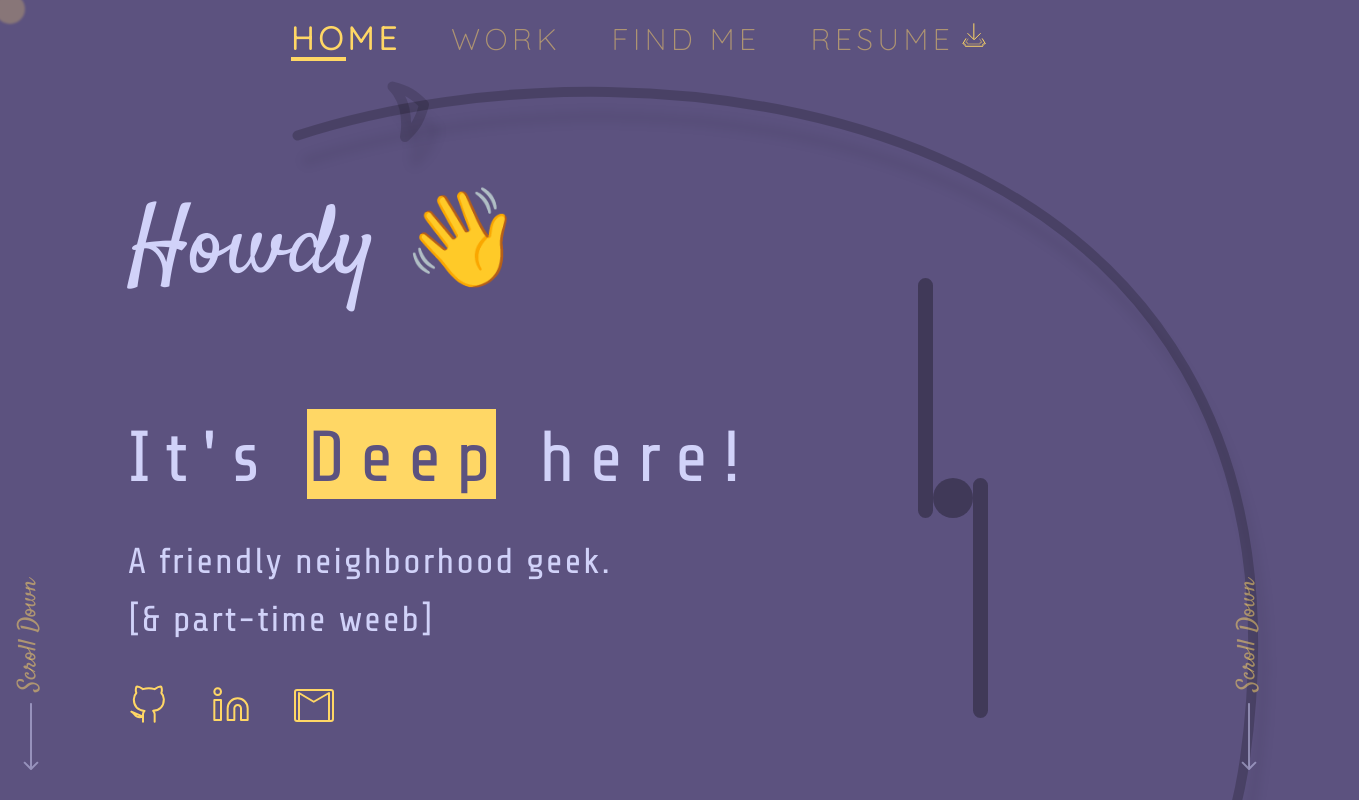
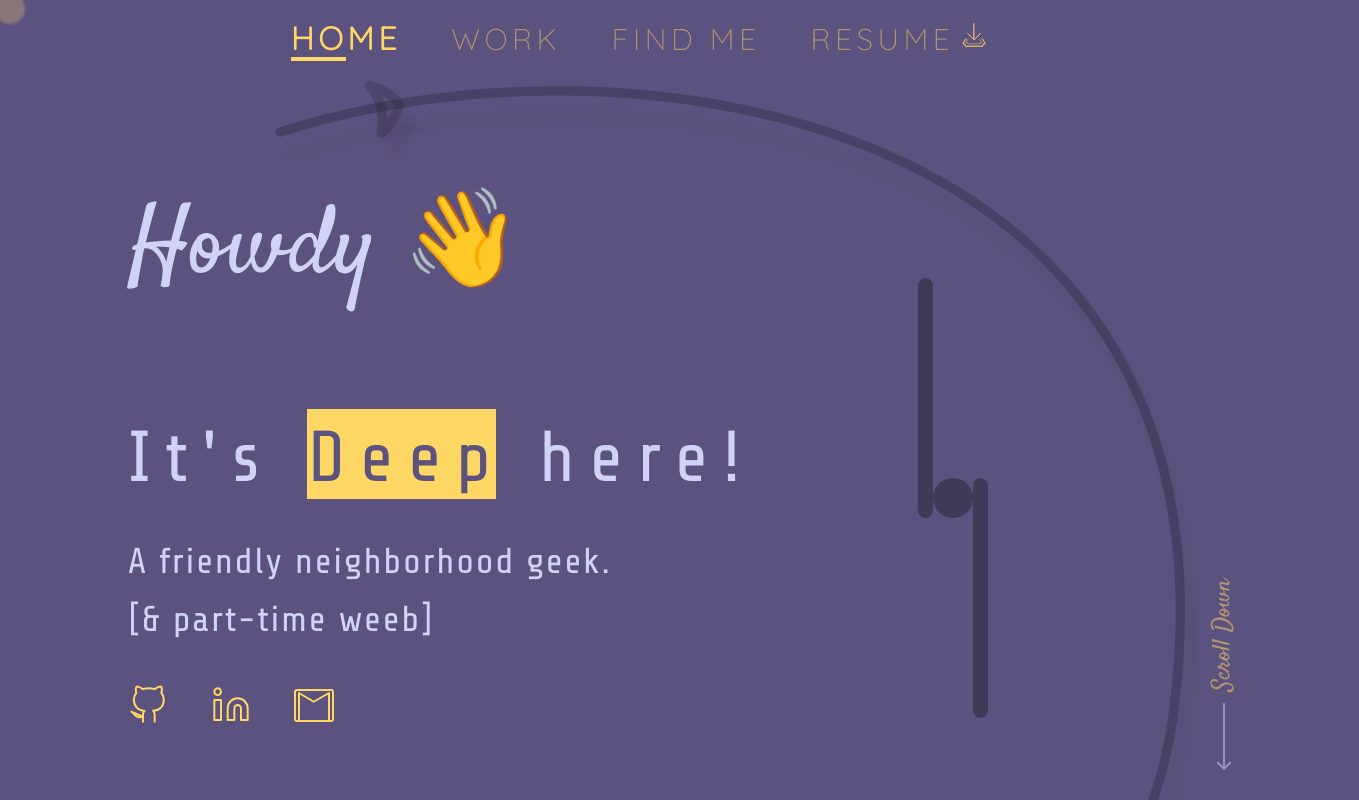
Before and after one commit to Deep3543/portfolio, a React (Create React App) app: page / in a window 1280 px wide. Shown: the top 800 px of the page, 1359 px wide, since content can reach past the window. Built offline with nearby package versions, Linux system fonts and the light colour scheme.

Commit message:
Fixed the issue of overloading the page from swirl

```diff
--- a/src/App.js
+++ b/src/App.js
@@ -1,10 +1,8 @@
 import React from 'react';
-import Skeleton from './components/docs/Skeleton';
 import Work from './components/docs/Work';
 import Find from './components/docs/Find';
 import Nav from './components/docs/views/Nav-dif';
 import Skel from './components/docs/Skeleton-dif';
-import {Link, animateScroll as scroll} from 'react-scroll';
 
 
 function App() {
@@ -12,7 +10,7 @@ function App() {
     <div className="app">
       {/* Back Design */}
       <i className="back-svg swirl">
-        <svg width="1359" height="3232" viewBox="0 0 1359 3232" fill="none" xmlns="http://www.w3.org/2000/svg">
+        <svg className='bg-swirl' width="1359" height="3232" viewBox="0 0 1359 3232" fill="none" xmlns="http://www.w3.org/2000/svg">
           <g filter="url(#filter0_d_263_141)">
           <path d="M424.031 27.7871C419.918 43.0904 415.721 50.1229 405 60C405 60 407.5 46 404.5 32C401.5 18 392.5 9.49999 392.5 9.49999C406.788 13.1623 413.693 17.1229 424.031 27.7871Z" stroke="black" stroke-opacity="0.15" stroke-width="10" stroke-linecap="round" stroke-linejoin="round"/>
           </g>
--- a/src/components/docs/Skeleton-dif.js
+++ b/src/components/docs/Skeleton-dif.js
@@ -38,14 +38,15 @@ class Skel extends Component{
                             <line x1="7.5" y1="7.5" x2="7.50001" y2="232.5" stroke="black" stroke-opacity="0.3" stroke-width="15" stroke-linecap="round"/>
                         </svg>
                     </i>
-                    <span className="back-svg scroll-left">
+                    {/* Temporarily not needed */}
+                    {/* <span className="back-svg scroll-left">
                         <p className="scroll-text">Scroll Down</p>
                         <i className="arrow-down">
                             <svg width="16" height="67" viewBox="0 0 16 67" fill="none" xmlns="http://www.w3.org/2000/svg">
                                 <path d="M9 1C9 0.447715 8.55228 -2.41411e-08 8 0C7.44772 2.41411e-08 7 0.447715 7 1L9 1ZM7.2929 66.7071C7.68342 67.0976 8.31659 67.0976 8.70711 66.7071L15.0711 60.3431C15.4616 59.9526 15.4616 59.3195 15.0711 58.9289C14.6805 58.5384 14.0474 58.5384 13.6569 58.9289L8 64.5858L2.34315 58.9289C1.95262 58.5384 1.31946 58.5384 0.928935 58.9289C0.53841 59.3195 0.53841 59.9526 0.928935 60.3431L7.2929 66.7071ZM7 1L7 66L9 66L9 1L7 1Z" fill="#D1D2F9" fill-opacity="0.5"/>
                             </svg>
                         </i>
-                    </span>
+                    </span> */}
                     <span className="back-svg scroll-right">
                         <p className="scroll-text">Scroll Down</p>
                         <i className="arrow-down">
--- a/src/styles/dif.css
+++ b/src/styles/dif.css
@@ -142,6 +142,10 @@ body::-webkit-scrollbar{
   top: 440px;
   left: 895px;
 }
+.bg-swirl{
+  width: 100%;
+  height: 100%;
+}
 .swirl{
   top: 76.83px;
   margin: 0 !important;
@@ -155,7 +159,7 @@ body::-webkit-scrollbar{
 .scroll-right{
   overflow: unset;
   bottom: 3%;
-  right: -2%;
+  right: 0;
 }
 .scroll-text{
   font-family: 'Satisfy';
```
Also changed, not shown: 1 other file (tests, documents, lock files or other folders).
